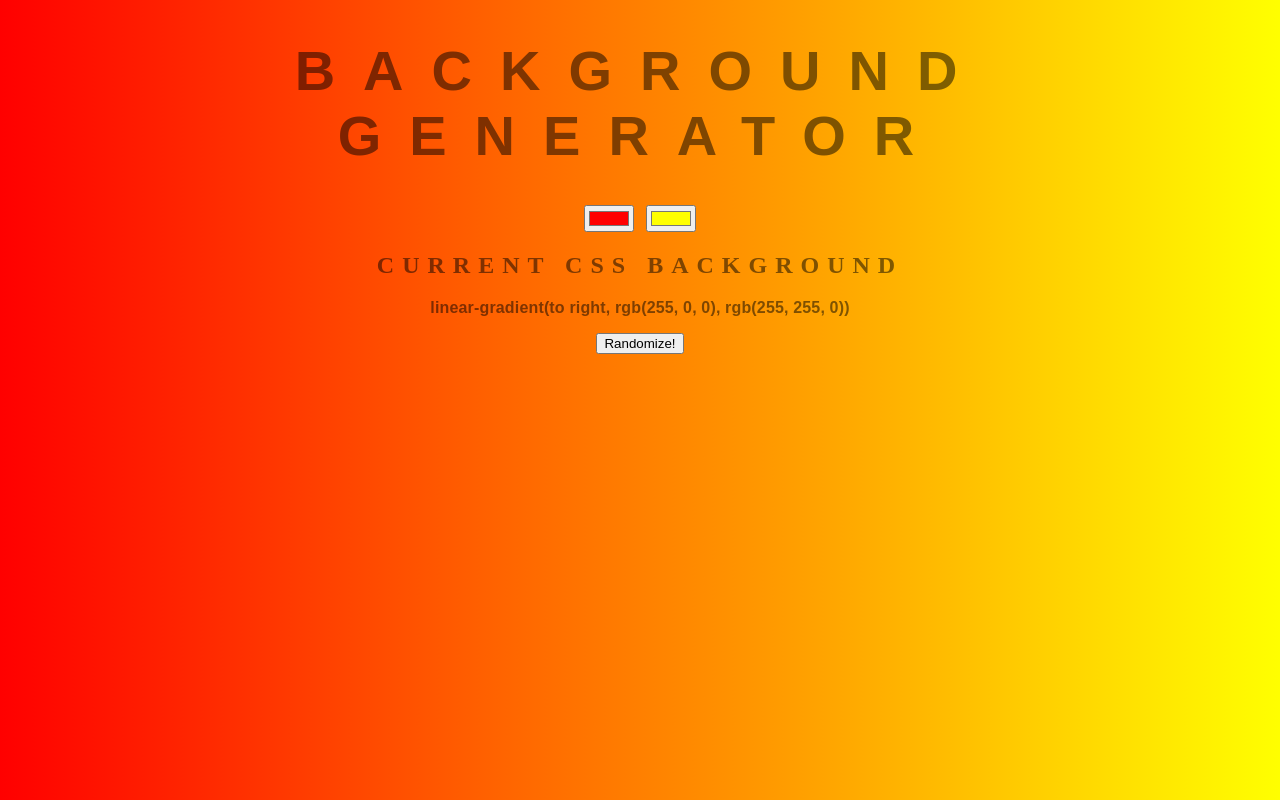
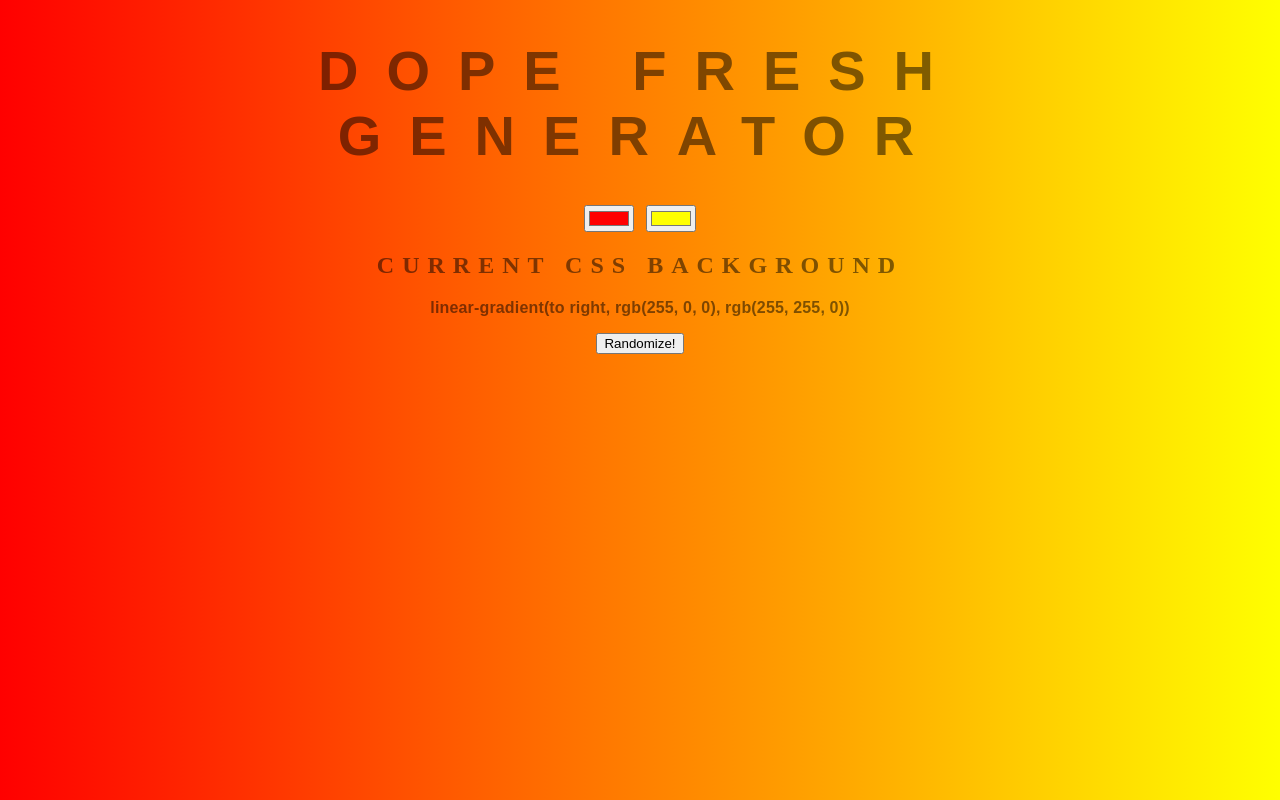
Before and after one commit to danielvox/backgroundgenerator, a plain HTML site: page index.html in a window 1280 px wide. Drawn offline with Linux system fonts and the light colour scheme.

Commit message:
changing title

```diff
--- a/index.html
+++ b/index.html
@@ -6,7 +6,7 @@
 	<link rel="stylesheet" type="text/css" href="style.css">
 </head>
 <body id="gradient">
-	<h1>Background Generator</h1>
+	<h1>Dope Fresh Generator</h1>
 	<input class="color1" type="color" name="color1" value="#00ff00">
 	<input class="color2" type="color" name="color2" value="#ff0000">
 	<h2>Current CSS Background</h2>
```
